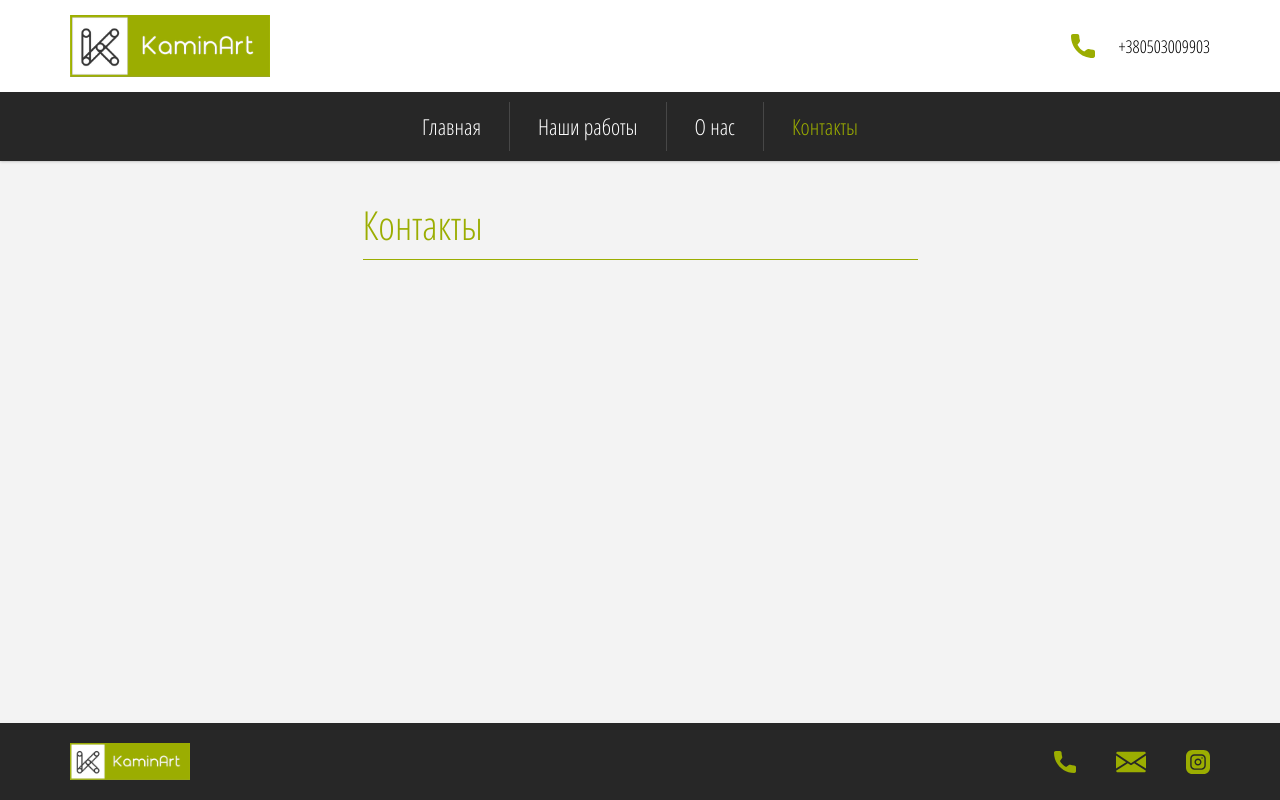
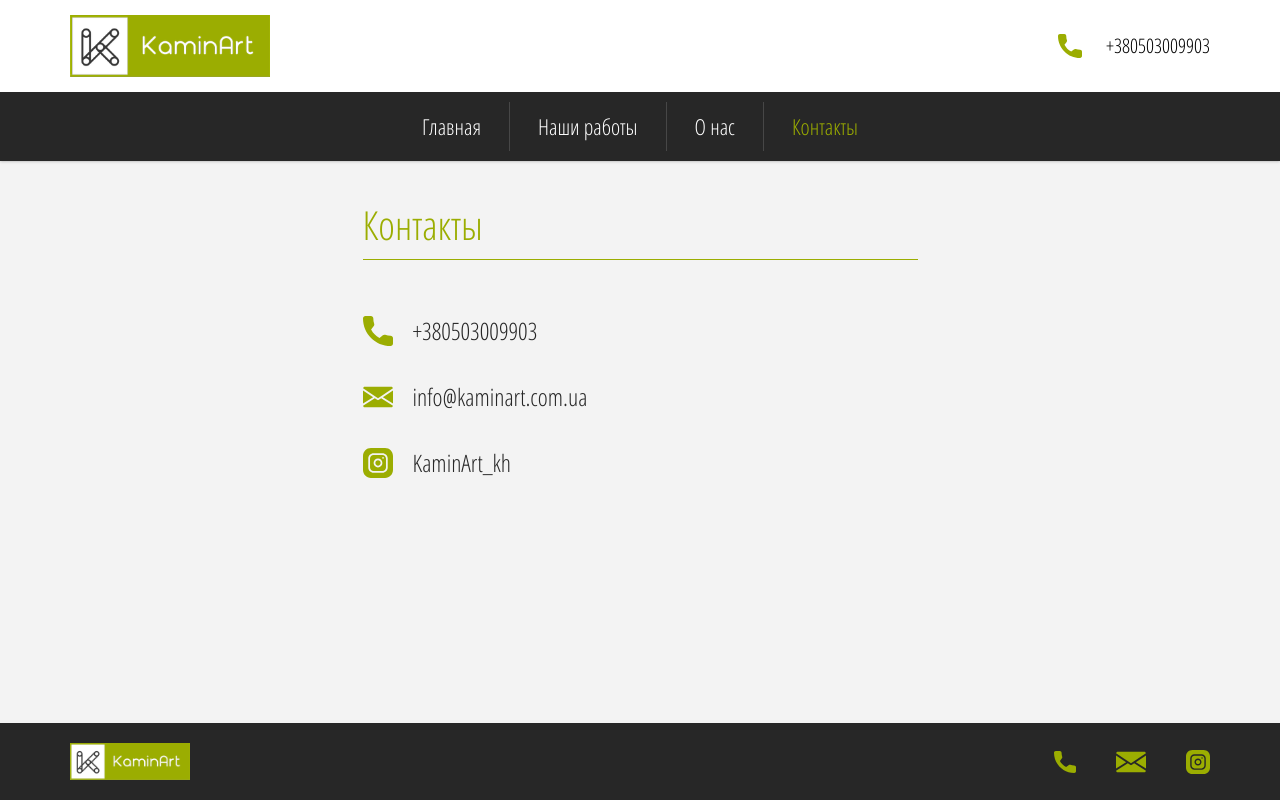
Before and after one commit to StanislavStadnyk/kaminart, a React (Create React App) app: page /contacts in a window 1280 px wide. Built offline with nearby package versions, Linux system fonts and the light colour scheme.

Commit message:
KaminArt - completed

```diff
--- a/package.json
+++ b/package.json
@@ -1,5 +1,6 @@
 {
   "name": "kamin-art",
+  "homepage": "http://kaminart.com.ua",
   "version": "0.1.0",
   "private": true,
   "dependencies": {
--- a/src/components/Header/Header.scss
+++ b/src/components/Header/Header.scss
@@ -16,6 +16,7 @@
     display: flex;
     justify-content: flex-end;
     align-items: center;
+    font-size: 1.25rem;
 
     img {
       margin-right: 24px;
--- a/src/other/constants.ts
+++ b/src/other/constants.ts
@@ -7,5 +7,6 @@
 // Contacts
 const TEL = '+380503009903';
 const EMAIL = 'info@kaminart.com.ua';
+const INSTAGRAM = 'KaminArt_kh';
 
-export { INSTAGRAM_URL, LOGO, TEL, EMAIL };
+export { INSTAGRAM_URL, LOGO, TEL, EMAIL, INSTAGRAM };
--- a/src/pages/ContactsPage/ContactsPage.scss
+++ b/src/pages/ContactsPage/ContactsPage.scss
@@ -19,4 +19,24 @@
       }
     }
   }
+
+  &__contacts {
+    @include list-reset;
+    font-size: 1.5rem;
+
+    li {
+      padding: 15px 0;
+      display: flex;
+      align-items: center;
+
+      img {
+        width: 30px;
+        margin-right: 20px;
+      }
+
+      a {
+        color: $color-black;
+      }
+    }
+  }
 }
--- a/src/pages/ContactsPage/ContactsPage.tsx
+++ b/src/pages/ContactsPage/ContactsPage.tsx
@@ -1,6 +1,7 @@
 import React from 'react';
 import { Container, Row, Col } from 'reactstrap';
 
+import { INSTAGRAM_URL, TEL, EMAIL, INSTAGRAM } from 'other/constants';
 import './ContactsPage.scss';
 
 const ContactsPage = () => {
@@ -12,6 +13,31 @@
             <header className='ContactsPage__header'>
               <h1>Контакты</h1>
             </header>
+
+            <ul className='ContactsPage__contacts'>
+              <li>
+                <img src='/assets/icons/phone.svg' width='22' alt={TEL} />
+                <a href={`tel:${TEL}`}>{TEL}</a>
+              </li>
+              <li>
+                <img src='/assets/icons/mail.svg' width='30' alt={EMAIL} />
+                <a href={`mailto:${EMAIL}`}>{EMAIL}</a>
+              </li>
+              <li>
+                <img
+                  src='/assets/icons/instagram.svg'
+                  width='24'
+                  alt={INSTAGRAM_URL}
+                />
+                <a
+                  href={INSTAGRAM_URL}
+                  target='_blank'
+                  rel='noopener noreferrer'
+                >
+                  {INSTAGRAM}
+                </a>
+              </li>
+            </ul>
           </Col>
         </Row>
       </Container>
```
